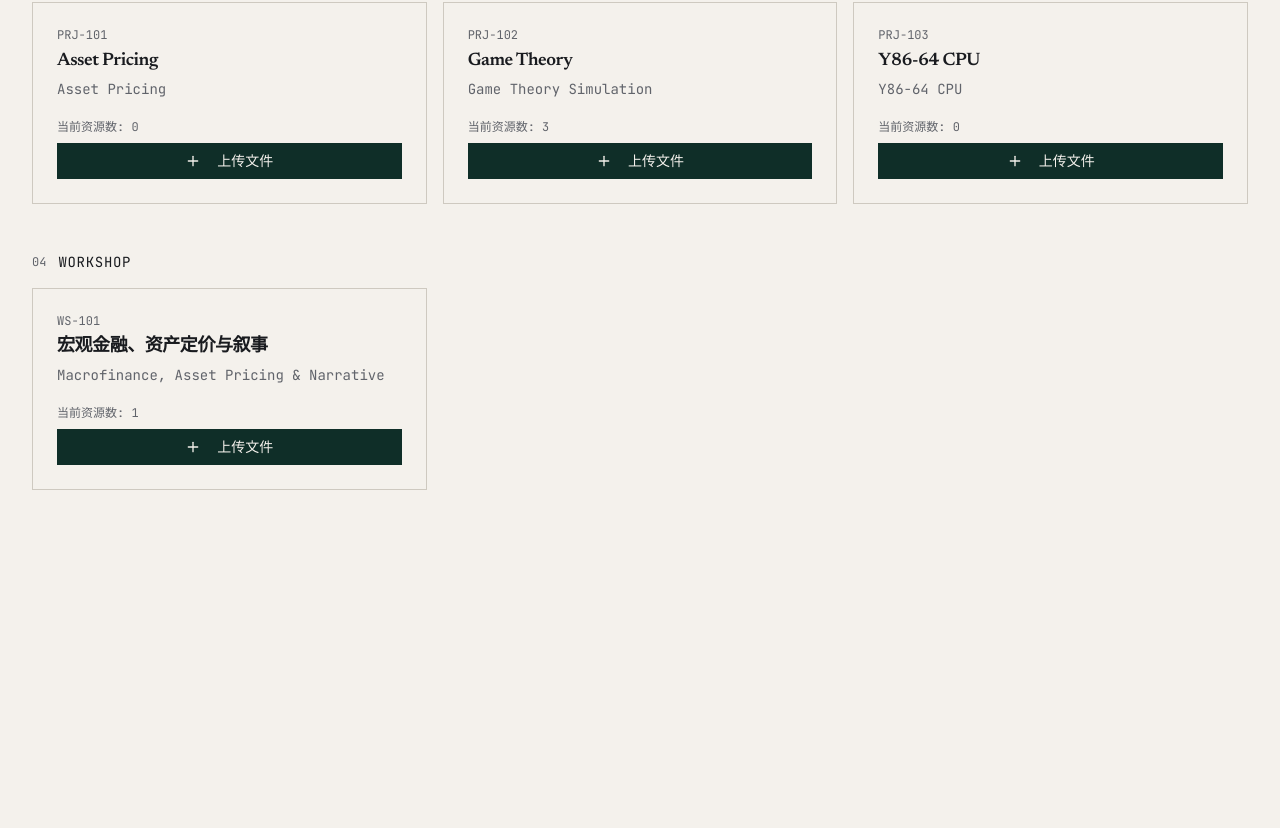
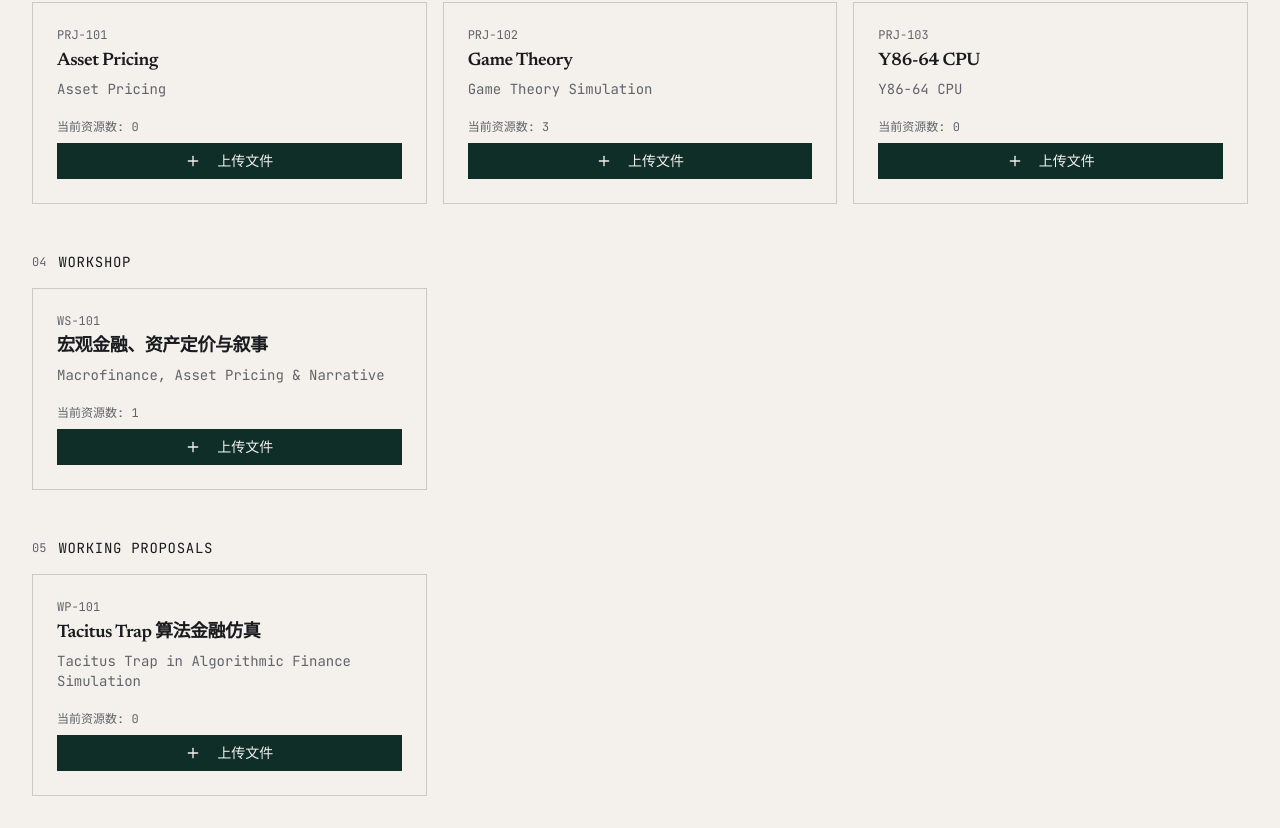
Before and after one commit to Reed2006/Awesome_Notes_Site, a React (Vite) app: page /admin/upload in a window 1280 px wide. Shown: the part 1413-2241 px from the top of the page. Before the commit the page ends 1935 px from the top, so only its background shows below. Built offline with nearby package versions, Linux system fonts and the light colour scheme.

Commit message:
Add working proposal PDF viewer support

```diff
--- a/src/components/desktop/ContentArea.tsx
+++ b/src/components/desktop/ContentArea.tsx
@@ -651,6 +651,41 @@ export function ContentArea({ course, onSelectCourse }: ContentAreaProps) {
             </div>
           )}
 
+          {course.pdfViewerUrl && (
+            <motion.div
+              initial={{ opacity: 0, y: 20 }}
+              animate={{ opacity: 1, y: 0 }}
+              transition={{ delay: 0.4 }}
+              className="mb-10"
+            >
+              <div className="flex flex-wrap items-center justify-between gap-4 mb-4">
+                <div>
+                  <p className="font-mono text-xs uppercase tracking-widest text-muted-foreground mb-1">
+                    PROPOSAL · PDF
+                  </p>
+                  <h3 className="font-serif text-xl">{course.pdfViewerTitle ?? course.title}</h3>
+                </div>
+                <a
+                  href={course.pdfViewerUrl}
+                  target="_blank"
+                  rel="noreferrer"
+                  className="inline-flex items-center gap-2 px-4 py-2 rounded-full border border-border text-sm font-mono hover:bg-secondary/40 transition-colors"
+                >
+                  <span>在新标签中打开</span>
+                  <ExternalLink className="w-4 h-4" />
+                </a>
+              </div>
+              <div className="w-full aspect-[3/4] rounded-3xl border border-border overflow-hidden shadow-inner bg-muted">
+                <iframe
+                  src={`${course.pdfViewerUrl}#toolbar=0`}
+                  title={course.pdfViewerTitle ?? `${course.title} proposal`}
+                  className="w-full h-full"
+                  loading="lazy"
+                />
+              </div>
+            </motion.div>
+          )}
+
           {showWorkshopCalendar && (
             <div className="flex justify-center pt-8 border-t border-border">
               <Calendar
--- a/src/lib/courseData.ts
+++ b/src/lib/courseData.ts
@@ -40,6 +40,8 @@ export interface Course {
   contentMarkdown?: string;
   featuredMedia?: FeaturedMedia;
   primaryLink?: CourseLink;
+  pdfViewerUrl?: string;
+  pdfViewerTitle?: string;
 }
 
 export interface Category {
@@ -481,6 +483,24 @@ export const categories: Category[] = [
         ]
       },
     ]
+  },
+  {
+    id: 'working-proposals',
+    code: '05',
+    title: 'WORKING PROPOSALS',
+    courses: [
+      {
+        id: 'algorithmic-tacitus-trap',
+        code: 'WP-101',
+        title: 'Tacitus Trap in Algorithmic Finance Simulation',
+        titleZh: 'Tacitus Trap 算法金融仿真',
+        subtitle: 'Proposal for adversarial risk in automated markets',
+        description: '在工作中提出的 Tacitus Trap 项目关注算法化金融系统在极端负反馈下的风险演化路径。下方提供在线阅读的 proposal，涵盖模型假设、仿真框架与验证思路，便于直接在站内预览研究进展。',
+        pdfViewerUrl: 'https://afyuxngkeyapjrncfxsz.supabase.co/storage/v1/object/public/Proposals/Algorithmic_Tacitus_Trap_Proposal.pdf',
+        pdfViewerTitle: 'Algorithmic Tacitus Trap Proposal · PDF',
+        resources: []
+      },
+    ]
   }
 ];
 
```
